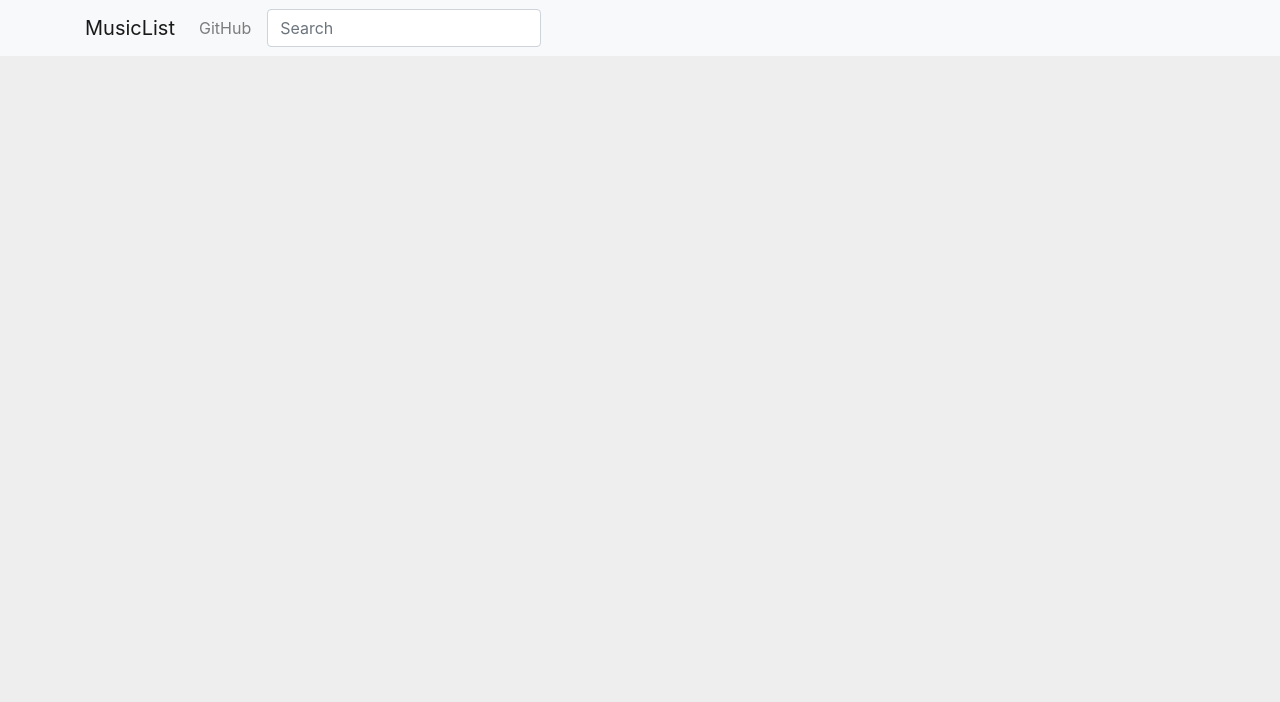
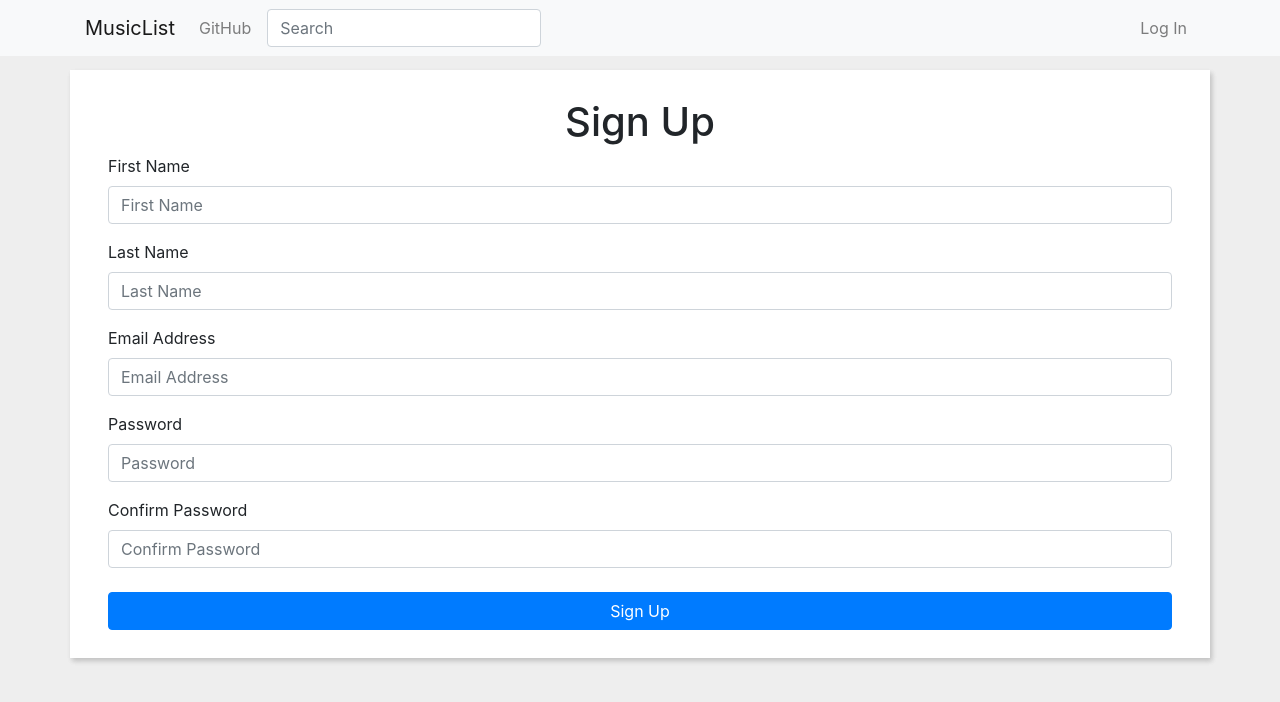
Before and after one commit to PsychedelicMonkey/MusicList, a React (Create React App) app in the folder client/: page /auth/signup in a window 1280 px wide. Shown: the top 702 px of the page. Built offline with nearby package versions, Linux system fonts and the light colour scheme.

Commit message:
Login and Signup forms

```diff
--- a/client/src/App.js
+++ b/client/src/App.js
@@ -7,6 +7,8 @@ import AppNavbar from './components/AppNavbar';
 import Album from './components/Album';
 import Artist from './components/Artist';
 import Results from './components/Results';
+import Login from './components/auth/Login';
+import SignUp from './components/auth/SignUp';
 
 function App() {
   return (
@@ -16,6 +18,8 @@ function App() {
         <Route exact path="/" component={Results} />
         <Route exact path="/albums/:id" component={Album} />
         <Route exact path="/artists/:id" component={Artist} />
+        <Route exact path="/auth/login" component={Login} />
+        <Route exact path="/auth/signup" component={SignUp} />
       </Router>
     </div>
   );
--- a/client/src/components/AppNavbar.js
+++ b/client/src/components/AppNavbar.js
@@ -39,9 +39,14 @@ class AppNavbar extends Component {
           <Collapse isOpen={isOpen} navbar>
             <Nav className="mr-auto" navbar>
               <NavItem>
-                <NavLink href="https://github.com/PsychedelicMonkey/MusicList">GitHub</NavLink>
+                <NavLink href="https://github.com/PsychedelicMonkey/MusicList" target="_blank">GitHub</NavLink>
               </NavItem>
               <SearchForm />
+            </Nav>
+            <Nav className="ml-auto" navbar>
+              <NavItem>
+                <NavLink tag={Link} to="/auth/login">Log In</NavLink>
+              </NavItem>
             </Nav>
           </Collapse>
         </Container>
--- /dev/null
+++ b/client/src/components/auth/Login.js
@@ -0,0 +1,81 @@
+import React, { Component } from 'react';
+import {
+  Button,
+  Container,
+  Form,
+  FormGroup,
+  Input,
+  Label,
+} from 'reactstrap';
+import { Link } from 'react-router-dom';
+
+class Login extends Component {
+  constructor(props) {
+    super(props);
+
+    this.state = {
+      email: '',
+      password: '',
+    };
+
+    this.onChange = this.onChange.bind(this);
+    this.onSubmit = this.onSubmit.bind(this);
+  }
+
+  onChange = e => {
+    this.setState({
+      [e.target.name]: e.target.value,
+    });
+  }
+
+  onSubmit = e => {
+    e.preventDefault();
+
+    alert(JSON.stringify(this.state));
+  }
+
+  render() {
+    return (
+      <Container>
+        <main>
+          <div className="my-3 px-4">
+            <h1 className="text-center">Log In</h1>
+
+            <Form onSubmit={this.onSubmit}>
+              <FormGroup>
+                <Label for="email">Email Address</Label>
+                <Input
+                  type="email"
+                  id="email"
+                  name="email"
+                  placeholder="Email Address"
+                  value={this.state.email}
+                  onChange={this.onChange}
+                />
+              </FormGroup>
+
+              <FormGroup>
+                <Label for="password">Password</Label>
+                <Input
+                  type="password"
+                  id="password"
+                  name="password"
+                  placeholder="Password"
+                  value={this.state.password}
+                  onChange={this.onChange}
+                />
+              </FormGroup>
+
+              <Button type="submit" color="primary" block className="mt-4">Log In</Button>
+            </Form>
+
+            <hr></hr>
+            <Link className="btn btn-secondary btn-block my-3" to="/auth/signup">Sign Up</Link>
+          </div>
+        </main>
+      </Container>
+    );
+  }
+}
+
+export default Login;
--- /dev/null
+++ b/client/src/components/auth/SignUp.js
@@ -0,0 +1,116 @@
+import React, { Component } from 'react';
+import {
+  Button,
+  Container,
+  Form,
+  FormGroup,
+  Input,
+  Label,
+} from 'reactstrap';
+
+class SignUp extends Component {
+  constructor(props) {
+    super(props);
+
+    this.state = {
+      firstName: '',
+      lastName: '',
+      email: '',
+      password: '',
+      password2: '',
+    };
+
+    this.onChange = this.onChange.bind(this);
+    this.onSubmit = this.onSubmit.bind(this);
+  }
+
+  onChange = e => {
+    this.setState({
+      [e.target.name]: e.target.value,
+    });
+  }
+
+  onSubmit = e => {
+    e.preventDefault();
+
+    alert(JSON.stringify(this.state));
+  }
+
+  render() {
+    return (
+      <Container>
+        <main>
+          <div className="my-3 px-4">
+            <h1 className="text-center">Sign Up</h1>
+
+            <Form onSubmit={this.onSubmit}>
+              <FormGroup>
+                <Label for="firstName">First Name</Label>
+                <Input
+                  type="text"
+                  id="firstName"
+                  name="firstName"
+                  placeholder="First Name"
+                  value={this.state.firstName}
+                  onChange={this.onChange}
+                />
+              </FormGroup>
+
+              <FormGroup>
+                <Label for="lastName">Last Name</Label>
+                <Input
+                  type="text"
+                  id="lastName"
+                  name="lastName"
+                  placeholder="Last Name"
+                  value={this.state.lastName}
+                  onChange={this.onChange}
+                />
+              </FormGroup>
+
+              <FormGroup>
+                <Label for="email">Email Address</Label>
+                <Input
+                  type="email"
+                  id="email"
+                  name="email"
+                  placeholder="Email Address"
+                  value={this.state.email}
+                  onChange={this.onChange}
+                />
+              </FormGroup>
+
+              <FormGroup>
+                <Label for="password">Password</Label>
+                <Input
+                  type="password"
+                  id="password"
+                  name="password"
+                  placeholder="Password"
+                  value={this.state.password}
+                  onChange={this.onChange}
+                />
+              </FormGroup>
+
+              <FormGroup>
+                <Label for="password2">Confirm Password</Label>
+                <Input
+                  type="password"
+                  id="password2"
+                  name="password2"
+                  placeholder="Confirm Password"
+                  value={this.state.password2}
+                  onChange={this.onChange}
+                />
+              </FormGroup>
+
+              <Button type="submit" color="primary" block className="mt-4">Sign Up</Button>
+            </Form>
+          </div>
+        </main>
+      </Container>
+    );
+  }
+}
+
+export default SignUp;
```
